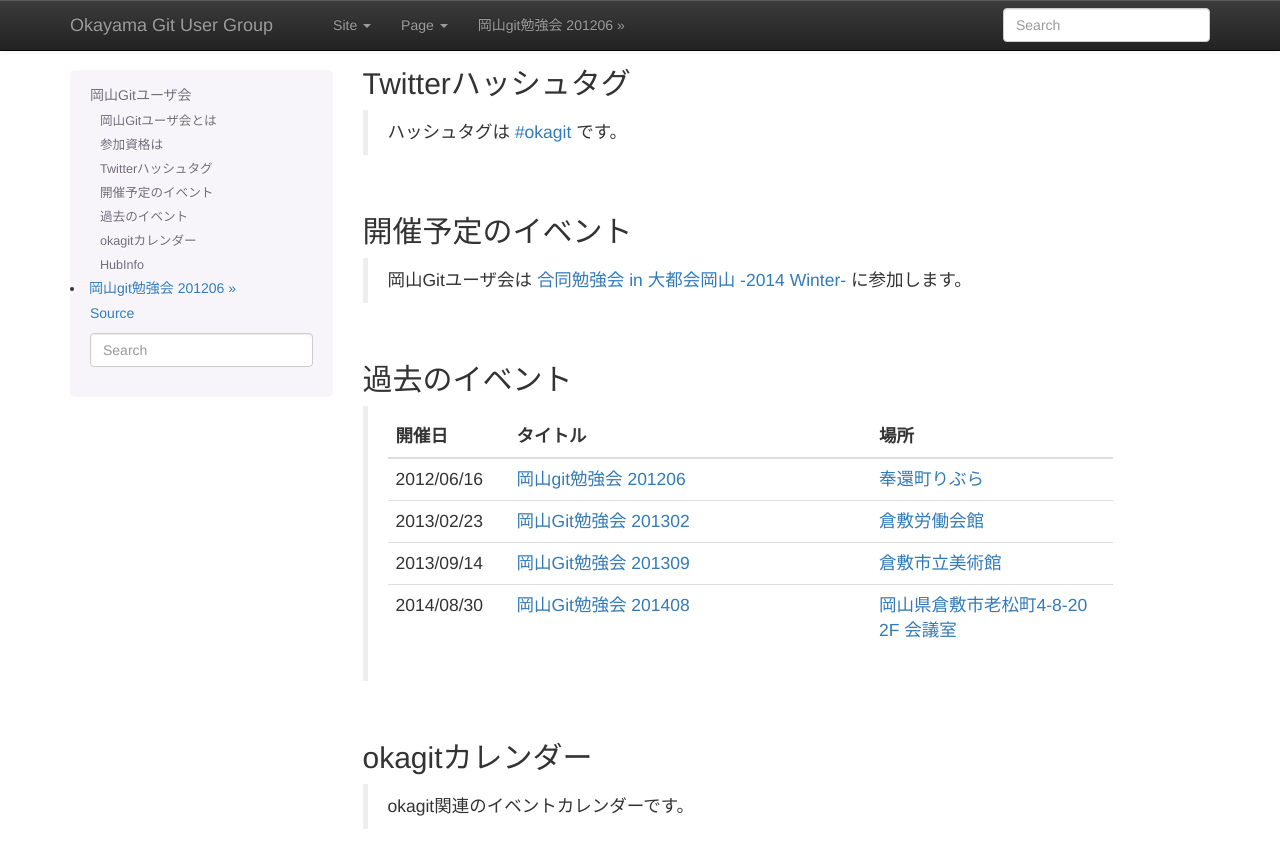
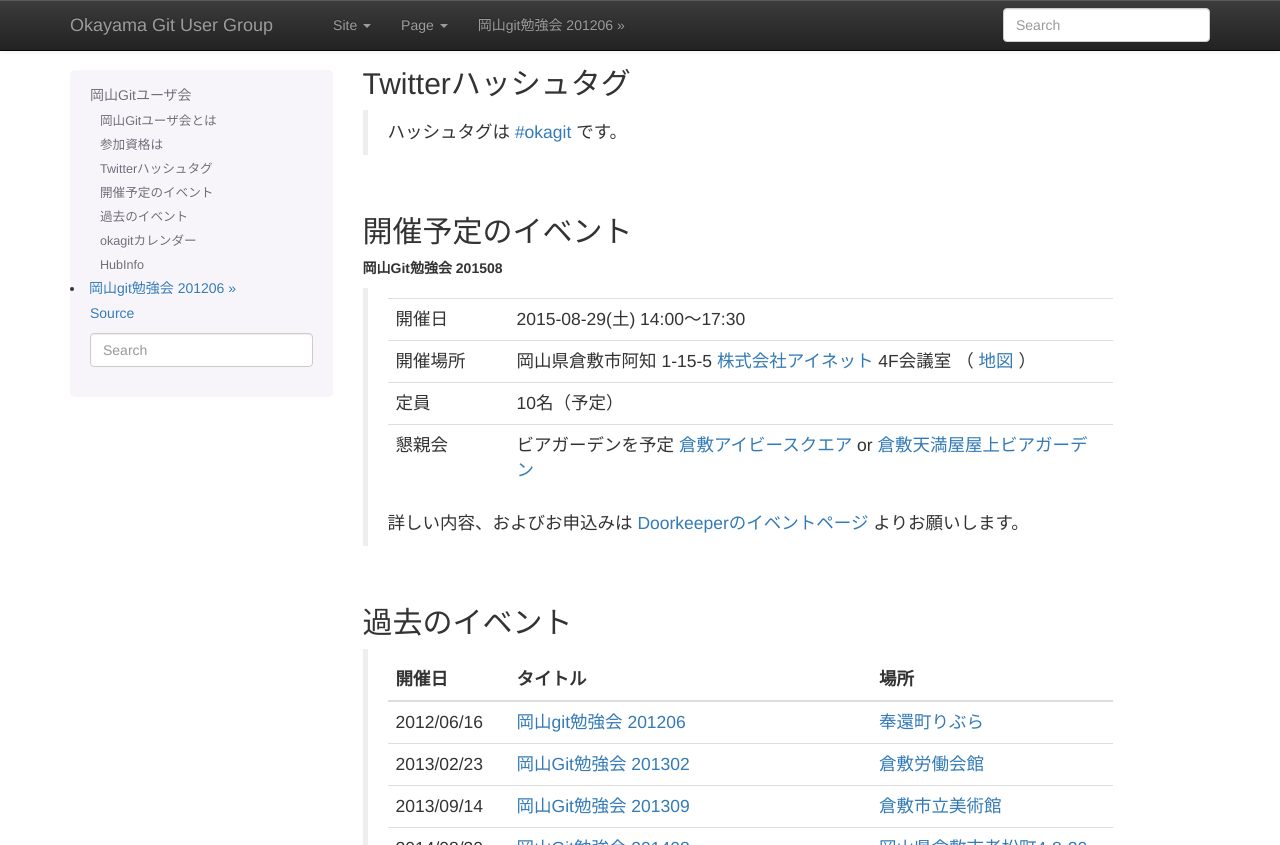
Before and after one commit to okagit/okagit, a Sphinx documentation site: the page built from source/index.rst, in a window 1280 px wide and 900 px high, scrolled down 502 px, cut to the strip 0-845 px from the top of the window. Built offline with Sphinx 7.4.7, drawn with Linux system fonts in a browser that asks for light colours.

Commit message:
Add plan of study 201508
岡山Git勉強会 201508の告知を追加

```diff
--- a/source/index.rst
+++ b/source/index.rst
@@ -47,7 +47,24 @@
 開催予定のイベント
 ==================
 
- 岡山Gitユーザ会は `合同勉強会 in 大都会岡山 -2014 Winter- <http://gbdaitokai.doorkeeper.jp/events/15289>`_ に参加します。
+**岡山Git勉強会 201508**
+
+ .. list-table::
+    :widths: 10, 50
+    :header-rows: 0
+
+    * - 開催日
+      - 2015-08-29(土) 14:00～17:30
+    * - 開催場所
+      - 岡山県倉敷市阿知 1-15-5 `株式会社アイネット <http://www.inet88.co.jp/>`_ 4F会議室
+        （ `地図 <https://www.google.com/maps/place/34°35'59.8"N+133°45'55.0"E/@34.5999426,133.7652896,18z>`_ ）
+    * - 定員
+      - 10名（予定）
+    * - 懇親会
+      - ビアガーデンを予定 `倉敷アイビースクエア <http://www.ivysquare.co.jp/beergarden/>`_
+        or `倉敷天満屋屋上ビアガーデン <http://www.tenmaya.co.jp/webchirashi/kurashiki/00394/index_00394.html#page=2>`_
+
+ 詳しい内容、およびお申込みは `Doorkeeperのイベントページ <https://okagit.doorkeeper.jp/events/29753>`_ よりお願いします。
 
 .. 現在、開催予定のイベントはありません。
 
```
